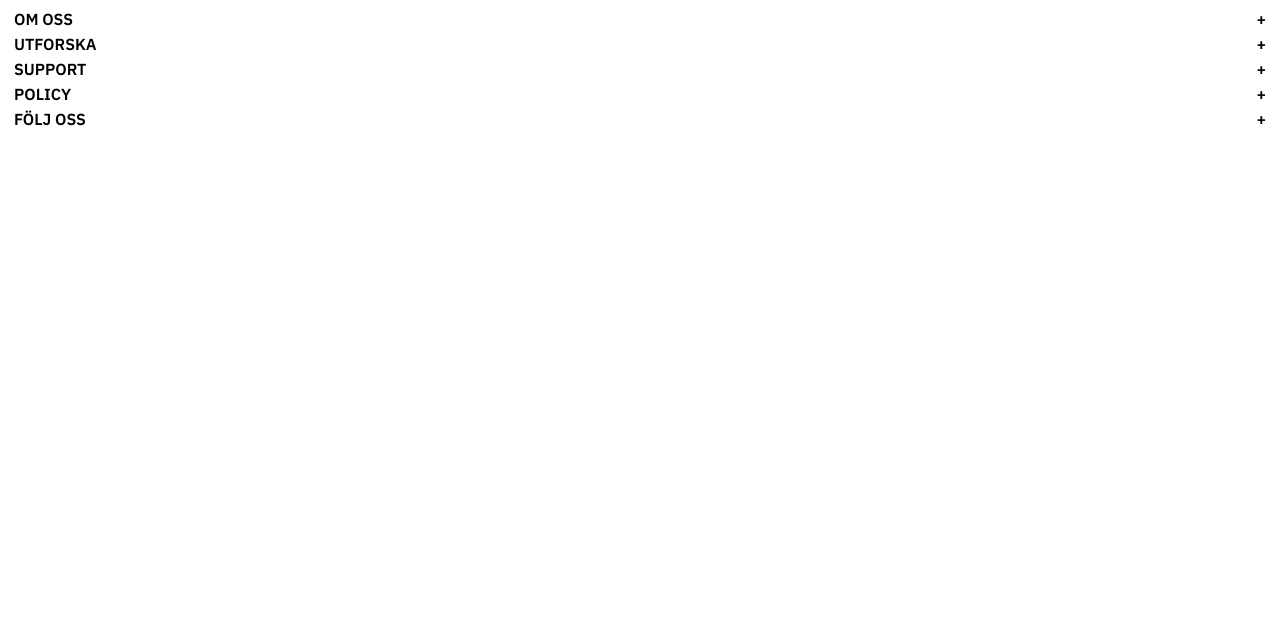
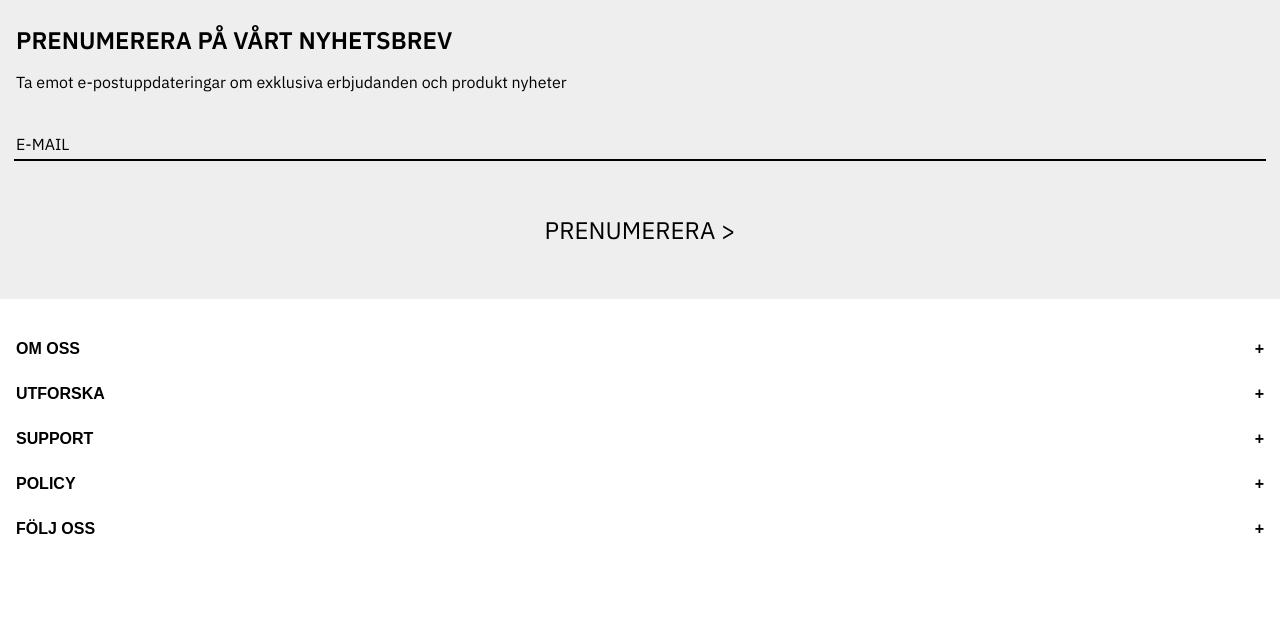
Before and after one commit to Fridish/ProTech, a plain HTML site: page index.html in a window 1280 px wide. Drawn offline with Linux system fonts and the light colour scheme.

Commit message:
Newsletter Section + Gif file

```diff
--- a/index.html
+++ b/index.html
@@ -13,6 +13,17 @@
     <title>ProTech</title>
   </head>
   <body>
+    <!-- Här börjar sektionen för nyhetsbrevet -->
+    <div class="newsletter">
+      <h3 class="newsHeader">PRENUMERERA PÅ VÅRT NYHETSBREV</h3>
+      <p class="Paragraph">
+        Ta emot e-postuppdateringar om exklusiva erbjudanden och produkt nyheter
+      </p>
+      <form action="index.php" method="post">
+        <input class="inputEmail" type="text" placeholder="E-MAIL" />
+        <button class="subscribeButton">PRENUMERERA ></button>
+      </form>
+    </div>
     <!-- här börjar footern -->
     <footer class="footer">
       <div class="collapsibleBox">
--- a/styles.css
+++ b/styles.css
@@ -3,12 +3,83 @@
 }
 
 /*har lagt in font families här under bara, men vi får göra en @font-face eller något sen som vi kan återanvända, har inte hunnit sätta mig in i det */
-.footerButton,
-.footerContent {
+body,
+.subscribeButton,
+.inputEmail {
   font-family: "IBM Plex Sans", sans-serif;
+  margin: 0%;
+}
+
+/*gif styles*/
+
+.gifContainer {
+  width: 100%;
+  height: auto;
+  margin-bottom: 16px;
+}
+.gif {
+  width: 100%;
+  height: 100%;
+  object-fit: cover;
+}
+
+/*styles for newsletter section*/
+
+.newsletter,
+.footerButton {
+  padding-left: 16px;
+  padding-right: 16px;
+}
+form {
+  display: flex;
+  flex-direction: column;
+  align-items: center;
+}
+.newsHeader,
+.subscribeButton {
+  font-size: 24px;
+}
+.paragraph,
+.inputEmail {
+  font-size: 16px;
+}
+.inputEmail {
+  margin-top: 25px;
+  padding-bottom: 5px;
+}
+::placeholder {
+  color: black;
+  opacity: 1;
+}
+.newsHeader {
+  margin-bottom: 0px;
+}
+.paragraph {
+  margin: 0px;
+}
+.subscribeButton,
+.inputEmail {
+  background-color: transparent;
+  border-style: none;
+}
+.subscribeButton {
+  margin-top: 52px;
+  margin-bottom: 52px;
+}
+.inputEmail {
+  border-bottom: 2px solid black;
+  width: 100%;
+}
+
+.newsletter {
+  background-color: rgb(238, 238, 238);
+  display: flex;
+  flex-direction: column;
+  margin-bottom: 40px;
 }
 
 /*footer styles*/
+
 .footer {
   width: 100%;
   height: 25px;
@@ -19,8 +90,7 @@
   height: 25px;
   width: 100%;
   align-items: center;
-  margin-left: 16px;
-  margin-right: 16px;
+  margin-bottom: 10px;
 }
 
 .footerButton {
@@ -32,6 +102,8 @@
   background-color: #fff;
   width: 100%;
   height: 25px;
+  margin-top: 10px;
+  margin-bottom: 10px;
   font-weight: 600;
   display: flex;
   justify-content: space-between;
```
Also changed, not shown: 1 other file.
